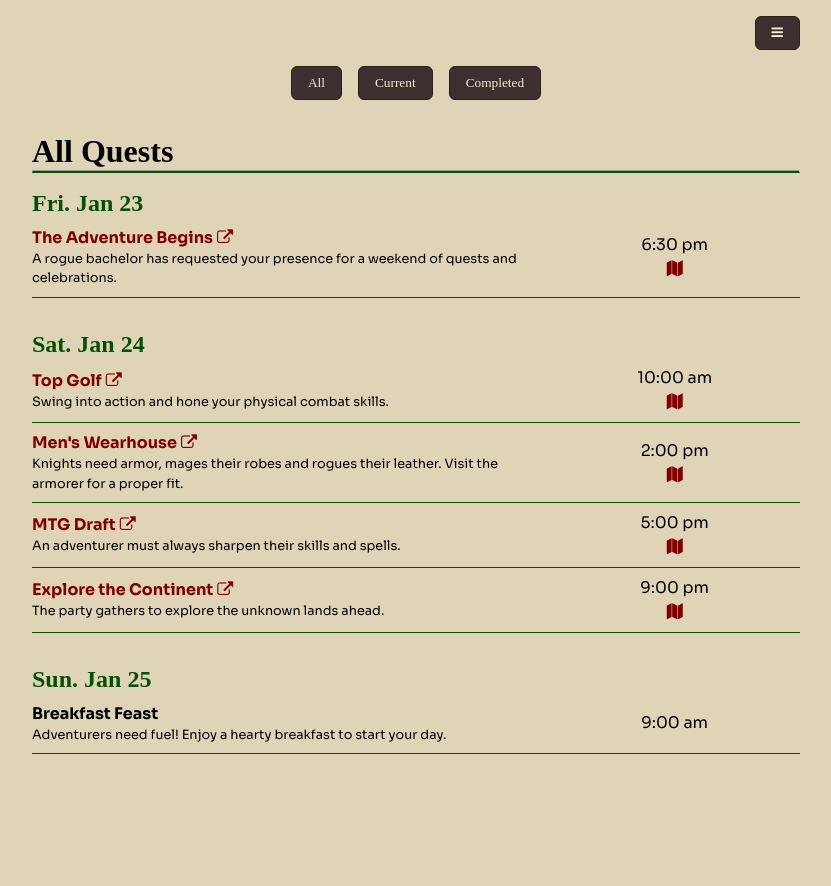
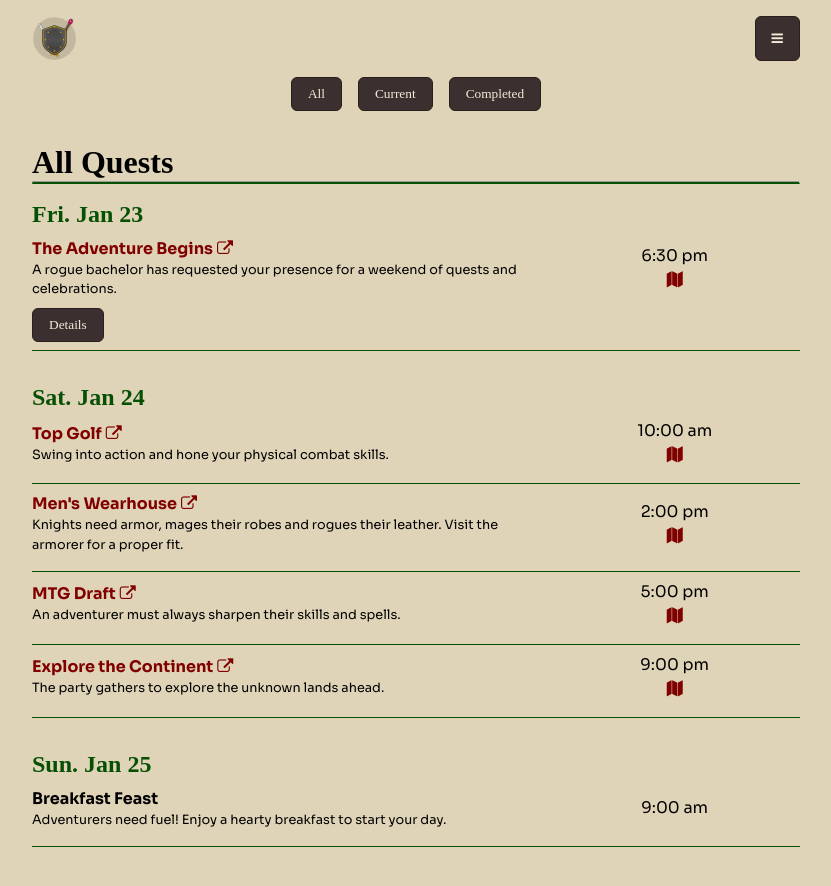
Before and after one commit to dev-mewing/bachelor-rpg, a Vue app: page /quests in a window 1280 px wide. Shown: the top 886 px of the page, without its empty margins (224-1055 px from the left). Before the commit the page ends 802 px from the top, so only its background shows below. Built offline with nearby package versions, Linux system fonts and the light colour scheme; a web font is replaced by a local one.

Commit message:
Additional updates for Quests, Modal, SVG Logo

```diff
--- a/src/App.vue
+++ b/src/App.vue
@@ -2,8 +2,8 @@
   import ToggleMenu from './components/ui/ToggleMenu.vue';
 </script>
 <template>
-  <div id="app">
+  <main id="appVue">
     <ToggleMenu />
     <router-view />
-  </div>
+  </main>
 </template>
--- a/src/components/quests/AllQuests.vue
+++ b/src/components/quests/AllQuests.vue
@@ -1,6 +1,8 @@
 <script setup>
   import { computed, onMounted } from 'vue';
   import { usePlayerStore } from '../../stores/player'
+  import QuestDetail from './QuestDetail.vue';
+
   const playerStore = usePlayerStore()
 
   onMounted(() => {
@@ -40,6 +42,8 @@
             <a :href="`https://www.google.com/maps/search/?api=1&query=${encodeURIComponent(quest.location)}`" target="_blank" rel="noopener noreferrer"><span class="icono fa fa-map" title="View location on map"></span></a>
           </div>
         </div>
+        <button type="button" @click="openModal">Details</button>
+        <QuestDetail :quest="quest" :isOpen="false"/>
       </li>
     </ul>
     <h2>Sat. Jan 24</h2>
@@ -90,12 +94,15 @@
     padding: 0;
     margin: 0 0 2rem 0;
   }
+  .all-quests-quest  {
+    border-bottom: 1px solid #065004;
+    padding-bottom: 0.5rem;
+  }
   .quest-details {
     display: grid;
     grid-template-columns: 2fr 1fr;
     gap: 1rem;
     padding: 0.5rem 0;
-    border-bottom: 1px solid #065004;
     align-items: center;
   }
   .quest-details-left {
--- /dev/null
+++ b/src/components/quests/QuestDetail.vue
@@ -0,0 +1,22 @@
+<script setup>
+
+  import Modal from '../ui/Modal.vue';
+
+  defineProps({
+    quest: {
+      type: Object,
+      required: true
+    },
+    isOpen: {
+      type: Boolean,
+      default: false
+    }
+  });
+  const emit = defineEmits(['close']);
+</script>
+<template>
+  <Modal :data="quest" :title="quest.title" :visible="isOpen" @close="emit('close')" />
+</template>
+<style scoped>
+
+</style>
--- a/src/components/ui/Modal.vue
+++ b/src/components/ui/Modal.vue
@@ -2,7 +2,7 @@
   <div v-if="visible" class="modal-overlay" @click.self="close">
     <div class="modal-content">
       <button class="modal-close" @click="close">×</button>
-      <h2>{{ title }}</h2>
+      <h3>{{ title }}</h3>
       <pre>{{ formattedData }}</pre>
       <slot></slot>
     </div>
--- a/src/components/ui/ToggleMenu.vue
+++ b/src/components/ui/ToggleMenu.vue
@@ -12,6 +12,7 @@
 </script>
 <template>
   <div class="container menu-container">
+    <img src="@/assets/images/brand/brpg-logo.svg" alt="Bachelor RPG Logo" width="45" />
     <button @click="isOpen = !isOpen">
       <span class="fa fa-bars" title="Open menu"></span>
     </button>
@@ -22,6 +23,6 @@
 <style scoped>
   .menu-container {
     display: flex;
-    justify-content: flex-end;
+    justify-content: space-between;
   }
 </style>
--- a/src/pages/Login.vue
+++ b/src/pages/Login.vue
@@ -25,6 +25,7 @@ onMounted(() => {
 <template>
   <div class="container" style="height: 100vh;">
     <div class="login-form">
+      <img src="../assets/images/brand/brpg-logo.svg" alt="Bachelor RPG Logo" width="220" />
       <h1>Bachelor RPG</h1>
       <div class="field">
         <label for="login-name">Adventurer name:</label>
--- a/src/stores/player.js
+++ b/src/stores/player.js
@@ -36,6 +36,12 @@ export const usePlayerStore = defineStore('player', {
       localStorage.setItem('playerXp', this.xp)
     },
 
+    addCompletedQuest(questId) {
+      if (!this.questsCompleted.includes(questId)) {
+        this.questsCompleted.push(questId)
+      }
+    },
+
     loadFromStorage() {
       const savedName = localStorage.getItem('playerName')
       if (savedName) this.name = savedName
```
Also changed, not shown: src/assets/images/brand/brpg-logo.svg (added).
